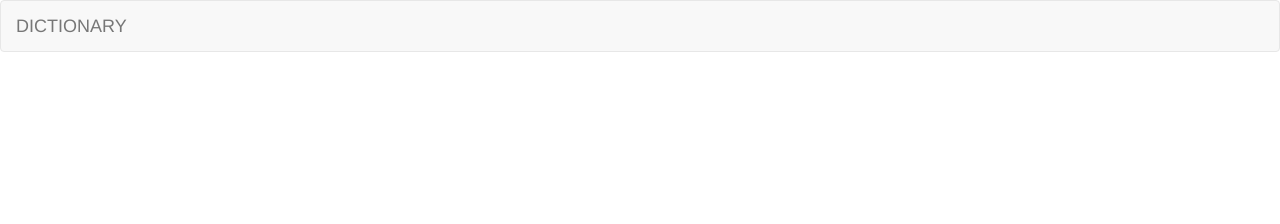
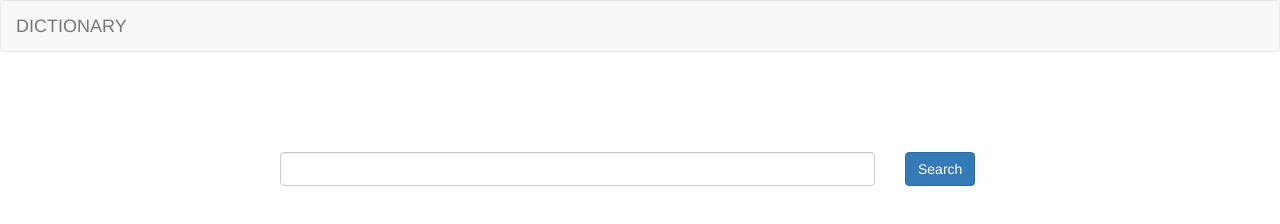
Before and after one commit to mituljindal/Dictionary, a plain HTML site: page Dictionary.html in a window 1280 px wide. Drawn offline with nearby package versions, Linux system fonts and the light colour scheme.

Commit message:
Search field and button UI

```diff
--- a/Dictionary.html
+++ b/Dictionary.html
@@ -32,6 +32,27 @@
         </div><!-- /.container-fluid -->
     </nav>
 
+    <!-- ADDING SPACE -->
+    <br />
+    <br />
+    <br />
+    <br />
+    <!-- GRID -->
+    <div class="container">
+      <div class="row">
+        <div class="col-md-8 col-md-offset-2">
+          <form class="form-inline">
+            <div class="form-group col-md-10">
+              <input type="text" class="form-control text-right" style="width: 100%;" />
+            </div>
+            <div class="form-group col-md-2">
+              <input type="button" class="btn btn-primary" value="Search" />
+            </div>
+          </form>
+        </div>
+      </div>
+    </div>
+
     <!-- jQuery (necessary for Bootstrap's JavaScript plugins) -->
     <script src="https://ajax.googleapis.com/ajax/libs/jquery/1.12.4/jquery.min.js"></script>
     <!-- Include all compiled plugins (below), or include individual files as needed -->
```
